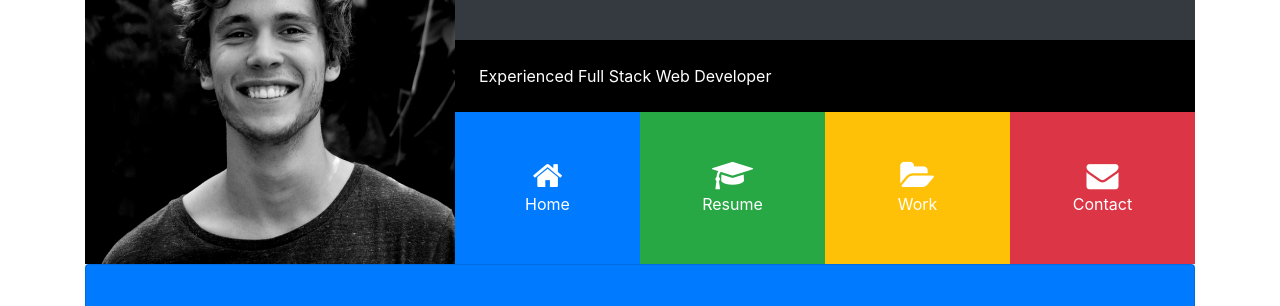
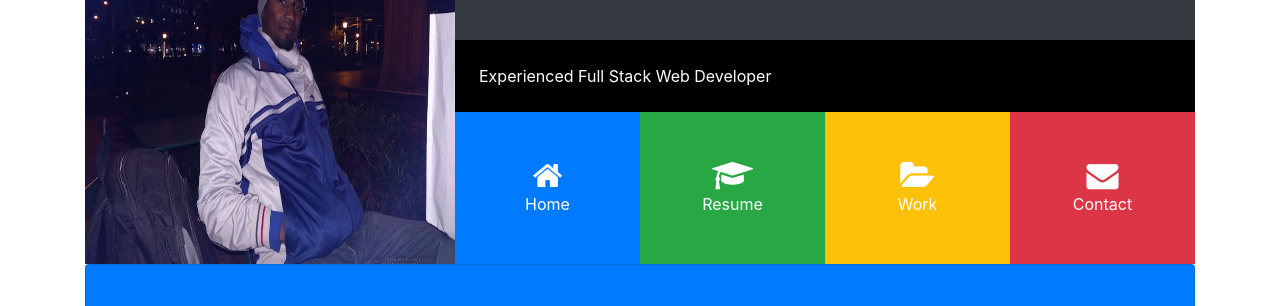
Before and after one commit to waquino814/portfoligrid, a website: page src/index.html in a window 1280 px wide. Shown: the part 131-437 px from the top of the page. Drawn offline with Linux system fonts and the light colour scheme; some packages are replaced by stand-ins of ours; a script that the page names is missing.

Commit message:
updating image

```diff
--- a/src/index.html
+++ b/src/index.html
@@ -17,7 +17,7 @@
         <header id="main-header">
             <div class="row no-gutters">
                 <div class="col-lg-4 col-md-5">
-                    <img src="img/person1.jpg">
+                    <img src="img/person.jpg">
                 </div>
                 <div class="col-lg-8 col-md-7">
                     <div class="d-flex flex-column">
```
Also changed, not shown: src/img/person.jpg (added), src/img/person1.jpg (deleted).
